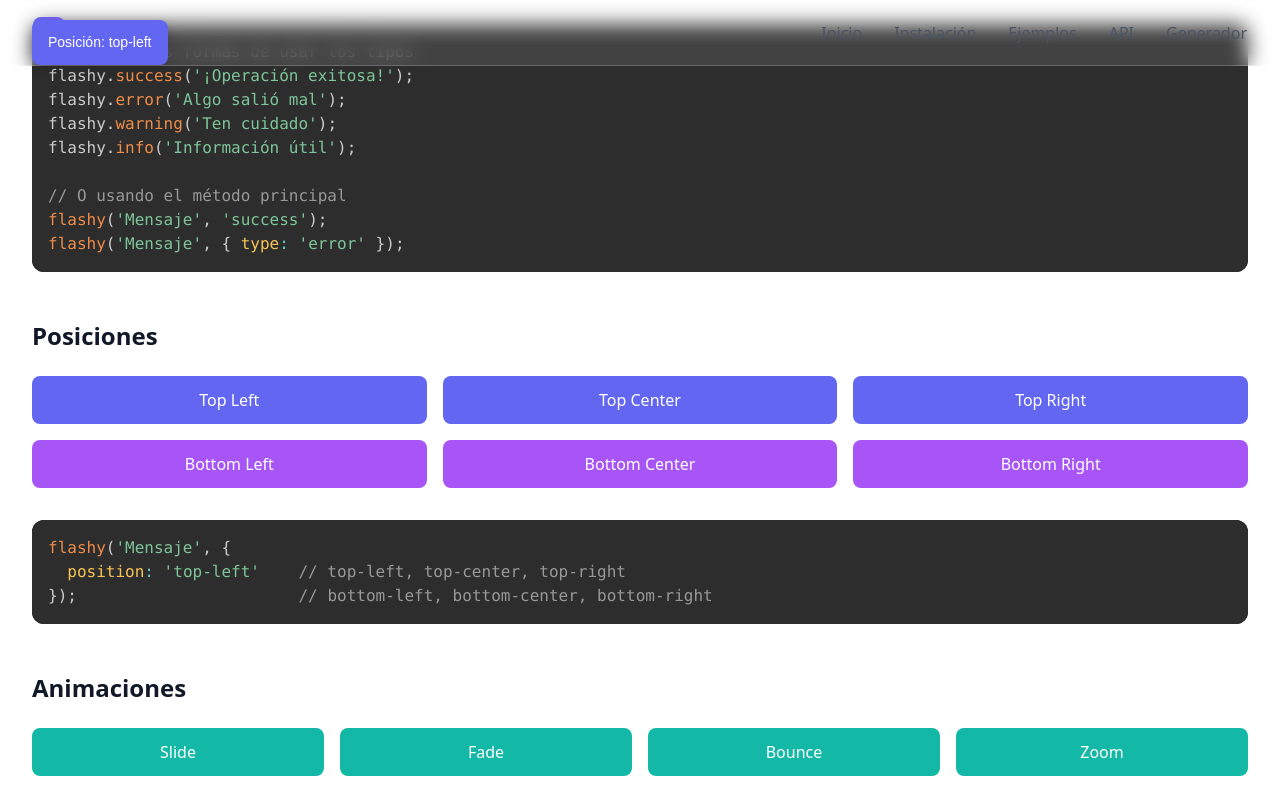
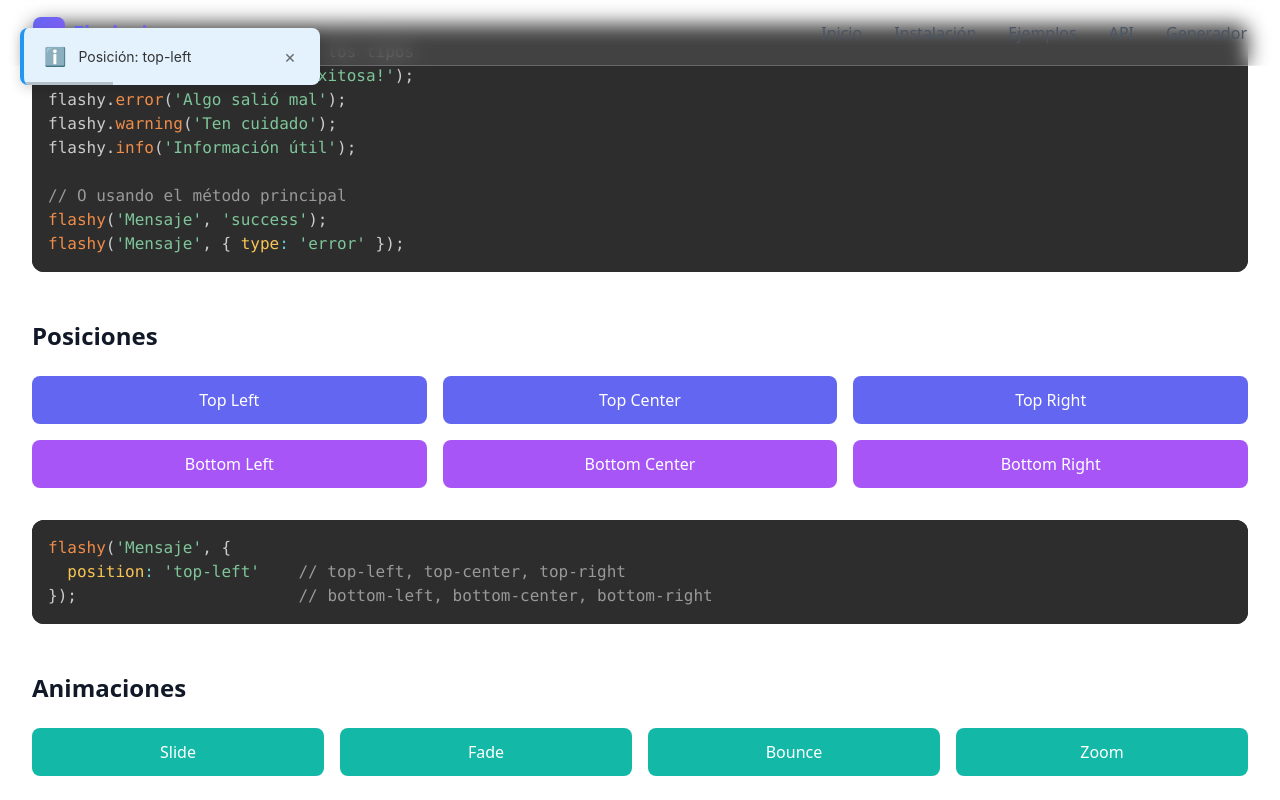
Before and after one commit to angelporlan/FlashyJS, a plain HTML site: page index.html in a window 1280 px wide. Both pictures are taken after a click on the button "Top Left". Shown: the part 1856-2656 px from the top of the page. Drawn offline with nearby package versions, Linux system fonts and the light colour scheme.

Commit message:
Actualiza la inclusión de Flashy.js con un parámetro de versión y simplifica la función de demostración de posición utilizando la API de Flashy.

```diff
--- a/index.html
+++ b/index.html
@@ -631,7 +631,7 @@ flashy.destroy();</code></pre>
     </footer>
 
     <!-- Include Flashy.js for demos -->
-    <script src="flashy.js"></script>
+    <script src="flashy.js?v=1"></script>
 
     <script>
       // Mobile menu toggle
@@ -693,32 +693,10 @@ flashy.destroy();</code></pre>
       }
 
       function demoPosition(position) {
-        const notification = document.createElement("div");
-        notification.style.cssText = `
-          position: fixed;
-          background: #6366f1;
-          color: white;
-          padding: 12px 16px;
-          border-radius: 8px;
-          box-shadow: 0 4px 12px rgba(0,0,0,0.15);
-          z-index: 10000;
-          font-family: sans-serif;
-          font-size: 14px;
-          animation: fadeIn 0.3s ease-out;
-          max-width: calc(100% - 2rem);
-          margin: 0 1rem;
-        `;
-        if (position.includes("top")) notification.style.top = "20px";
-        if (position.includes("bottom")) notification.style.bottom = "20px";
-        if (position.includes("left")) notification.style.left = "1rem";
-        if (position.includes("right")) notification.style.right = "1rem";
-        if (position.includes("center")) {
-          notification.style.left = "50%";
-          notification.style.transform = "translateX(-50%)";
-        }
-        notification.innerHTML = `Posición: ${position}`;
-        document.body.appendChild(notification);
-        setTimeout(() => notification.remove(), 3000);
+        flashy(`Posición: ${position}`, {
+          type: "info",
+          position: position,
+        });
       }
 
       function demoAnimation(animation) {
```
